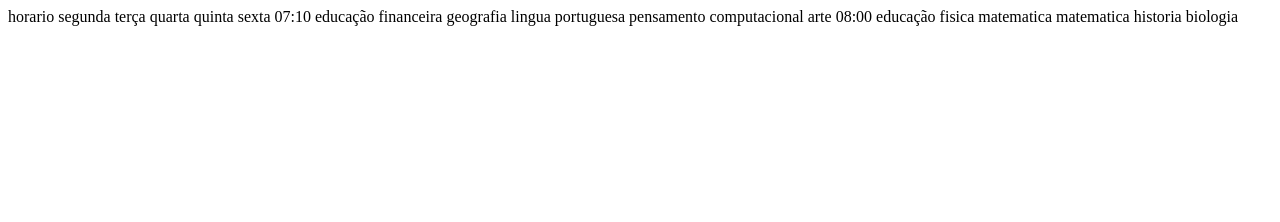
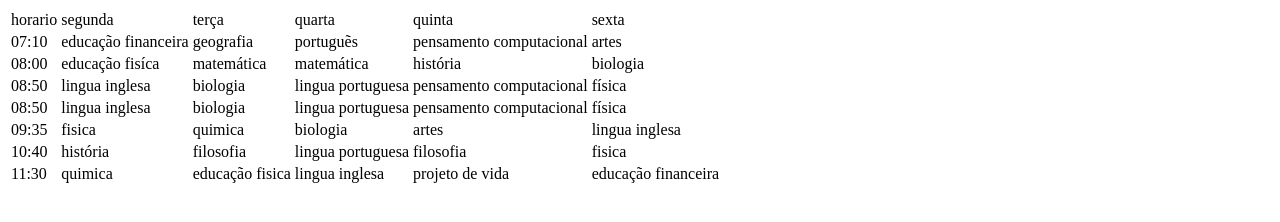
Before and after one commit to ericakaroline302007/tabela, a plain HTML site: page index.html in a window 1280 px wide. Drawn offline with Linux system fonts and the light colour scheme.

Commit message:
Update index.html

```diff
--- a/index.html
+++ b/index.html
@@ -1,4 +1,6 @@
 <html>
+
+  <table>
 <tr>
   <td>horario</td>
   <td>segunda</td>
@@ -13,23 +15,78 @@
   <td>07:10</td>
   <td>educação financeira</td>
   <td>geografia</td>
-  <td>lingua portuguesa</td>
+  <td>portuguẽs</td>
   <td>pensamento computacional</td>
-  <td>arte</td>
+  <td>artes</td>
 
   </tr>
 
 
+   </tr>
+
   <tr>
   <td>08:00</td>
-  <td>educação fisica</td>
-  <td>matematica</td>
-  <td>matematica</td>
-  <td>historia</td>
+  <td>educação fisíca</td>
+  <td>matemática</td>
+  <td>matemática</td>
+  <td>história</td>
   <td>biologia</td>
 
   </tr>
 
-  </table>
+ <tr>
+  <td>08:50</td>
+  <td>lingua inglesa</td>
+  <td>biologia</td>
+  <td>lingua portuguesa</td>
+  <td>pensamento computacional</td>
+  <td>física</td>
 
-</html>
+  </tr>
+
+  <tr>
+  <td>08:50</td>
+  <td>lingua inglesa</td>
+  <td>biologia</td>
+  <td>lingua portuguesa</td>
+  <td>pensamento computacional</td>
+  <td>física</td>
+
+  </tr>
+
+  </tr>
+
+  <tr>
+  <td>09:35</td>
+  <td>fisica</td>
+  <td>quimica</td>
+  <td>biologia</td>
+  <td>artes</td>
+  <td>lingua inglesa</td>
+
+  </tr>
+
+
+  </tr>
+
+  <tr>
+  <td>10:40</td>
+  <td>história</td>
+  <td>filosofia</td>
+  <td>lingua portuguesa</td>
+  <td>filosofia</td>
+  <td>fisica</td>
+
+  </tr>
+
+<tr>
+  <td>11:30</td>
+  <td>quimica</td>
+  <td>educação fisica</td>
+  <td>lingua inglesa</td>
+  <td>projeto de vida</td>
+  <td>educação financeira</td>
+
+  </tr>
+  <table>
+<html>
```
